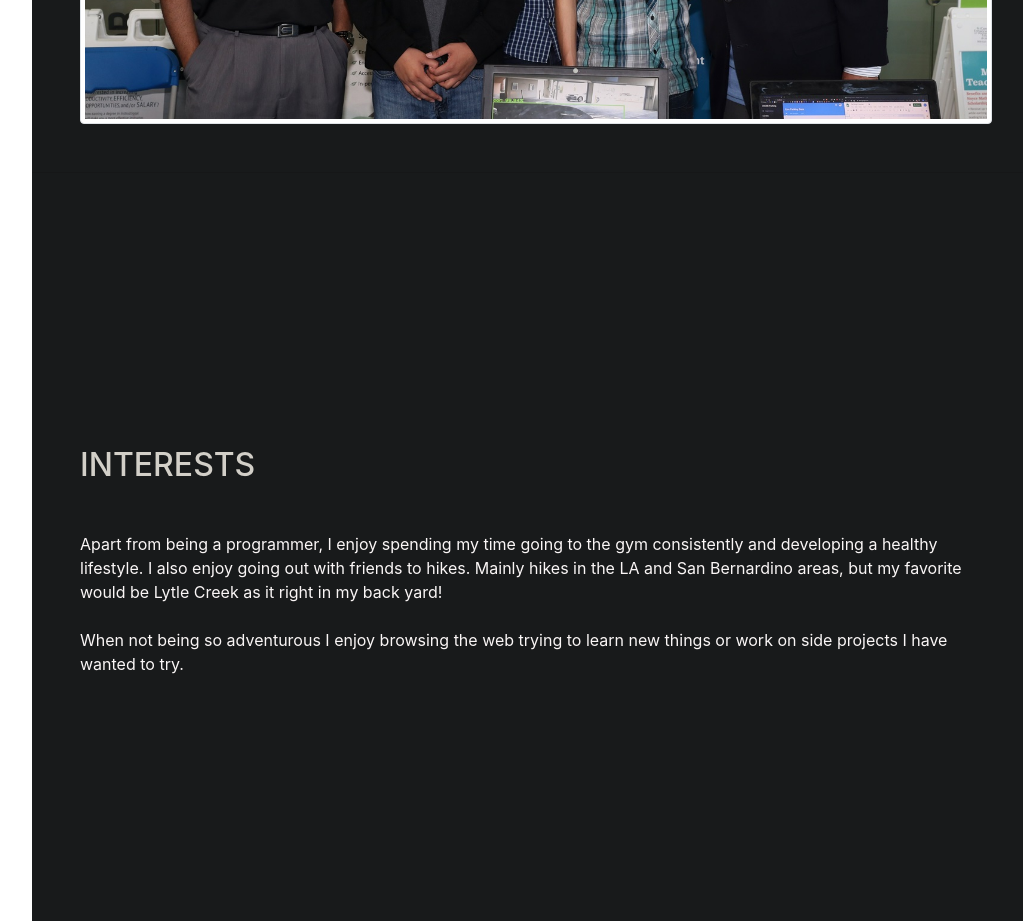
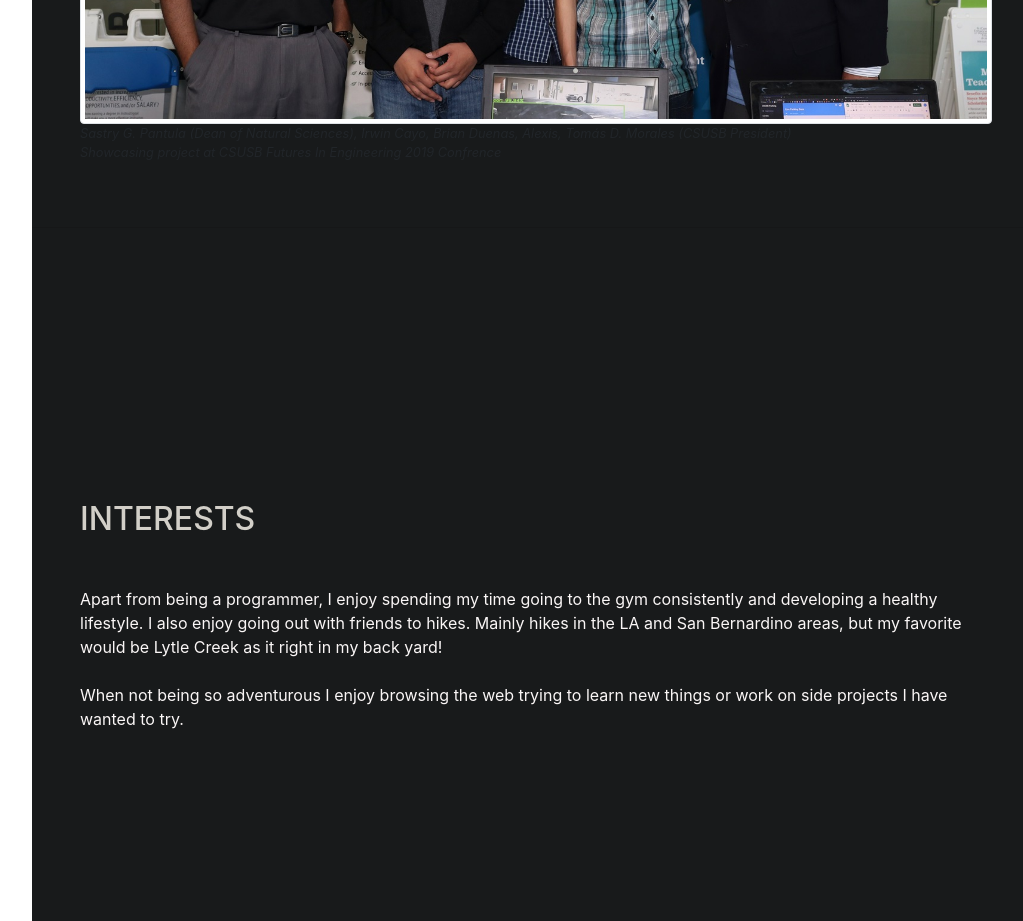
Before and after one commit to brian316/brian316.github.io, a website with bundled scripts: page index.html in a window 1280 px wide. Shown: the part 3860-4781 px from the top of the page, without its empty margins (240-1263 px from the left). Built offline with nearby package versions, Linux system fonts and the light colour scheme; a web font is replaced by a local one.

Commit message:
picture-footnotes

```diff
--- a/css/resume.css
+++ b/css/resume.css
@@ -210,3 +210,7 @@ a:hover, a:focus, a:active {
   -o-transform: rotate(90deg);
   transform: rotate(90deg);
 }
+
+.footnotes {
+  font-size: .8rem;
+}
--- a/index.html
+++ b/index.html
@@ -203,6 +203,8 @@
                 <p>Python | C++ | OpenCV | React <br> <span class="text-primary">January 2019 - Present</span> </p>
 
                 <img src="img/projects/Futures%20in%20Engineering%20Conference.jpg" class="img-thumbnail" alt="Futures In Engineering CSUSB">
+                <p class="footnotes"><i>Sastry G. Pantula (Dean of Natural Sciences), Irwin Cayo, Brian Duenas, Alexis, Tomás D. Morales (CSUSB President)
+                    <br>Showcasing project at CSUSB Futures In Engineering 2019 Confrence</i></p>
             </div>
         </section>
 
```
